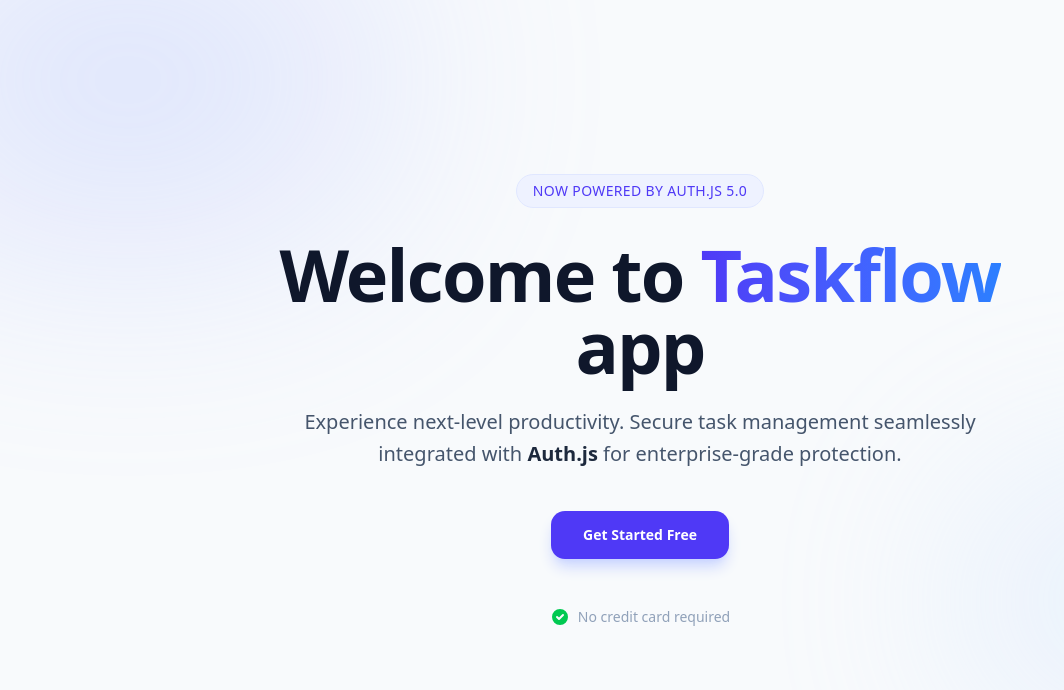
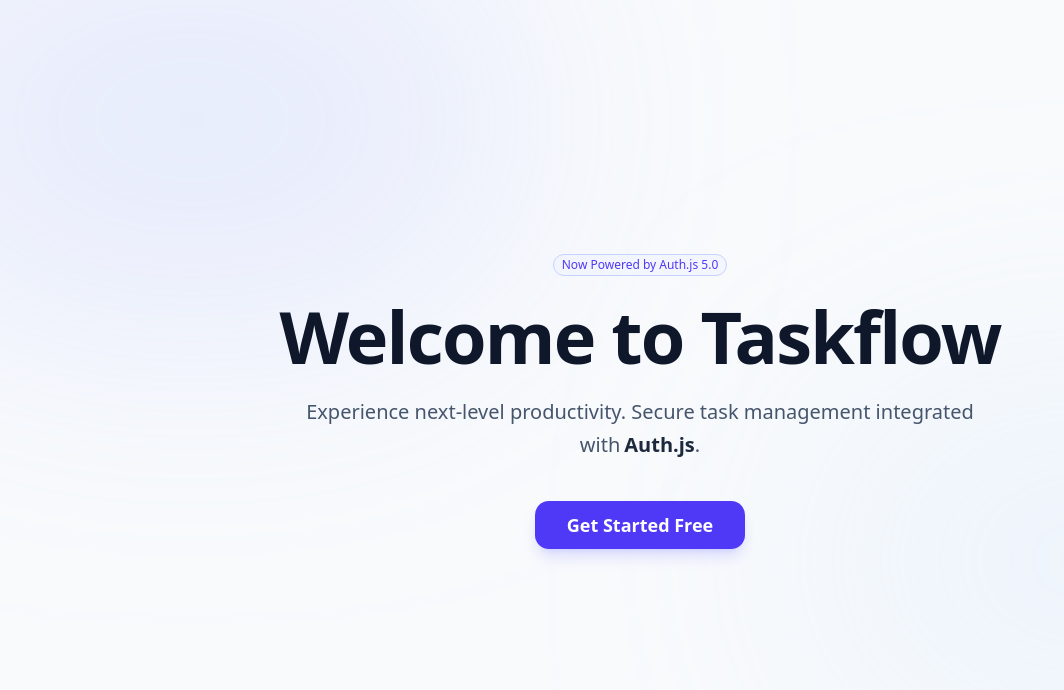
Before and after one commit to wasihunmelkamu/ToDoList, a Next.js app: page / in a window 1280 px wide. Shown: the top 690 px of the page, without its empty margins (0-1064 px from the left). Built offline with nearby package versions, Linux system fonts and the light colour scheme.

Commit message:
add custom style

```diff
--- a/app/page.tsx
+++ b/app/page.tsx
@@ -1,62 +1,48 @@
 import { Button } from "@/components/ui/button";
 import { Badge } from "@/components/ui/badge";
+import Link from "next/link";
+import { THEME_STYLES } from "@/them";
 
-import Link from "next/link";
 export default function Home() {
   return (
     <div className="min-h-screen bg-slate-50 flex flex-col items-center justify-center px-6 overflow-hidden relative">
-      {/* Background Decorative Element */}
-      <div className="absolute top-0 left-1/2 -translate-x-1/2 w-full h-full opacity-30 pointer-events-none">
-        <div className="absolute top-[-10%] left-[-10%] w-[40%] h-[40%] bg-indigo-300 rounded-full blur-[120px]"></div>
-        <div className="absolute bottom-[10%] right-[-5%] w-[30%] h-[30%] bg-blue-200 rounded-full blur-[100px]"></div>
+      {/* Dynamic Background */}
+      <div className="absolute top-0 left-1/2 -translate-x-1/2 w-full h-full pointer-events-none">
+        <div
+          className={`${THEME_STYLES.blobBase} top-[-10%] left-[-10%] w-[50%] h-[50%] bg-indigo-300`}
+        />
+        <div
+          className={`${THEME_STYLES.blobBase} bottom-[10%] right-[-5%] w-[40%] h-[40%] bg-blue-200 animation-delay-2000`}
+        />
       </div>
 
       <main className="relative z-10 text-center max-w-3xl">
-        {/* Badge */}
-        <Badge className="inline-block px-4 py-1.5 mb-6 text-sm font-medium tracking-wide text-indigo-600 uppercase bg-indigo-50 rounded-full border border-indigo-100">
+        <Badge
+          variant="outline"
+          className="mb-6 border-indigo-200 text-indigo-600 bg-indigo-50/50"
+        >
           Now Powered by Auth.js 5.0
         </Badge>
 
-        {/* Header */}
         <h1 className="text-5xl md:text-7xl font-extrabold text-slate-900 tracking-tight mb-6">
           Welcome to{" "}
-          <span className="bg-clip-text text-transparent bg-gradient-to-r from-indigo-600 to-blue-500">
-            Taskflow
-          </span>{" "}
-          app
+          <span className={THEME_STYLES.brandGradientText}>Taskflow</span>
         </h1>
 
-        {/* Paragraph */}
         <p className="text-lg md:text-xl text-slate-600 mb-10 leading-relaxed max-w-2xl mx-auto">
-          Experience next-level productivity. Secure task management seamlessly
-          integrated with{" "}
-          <span className="font-semibold text-slate-800">Auth.js</span> for
-          enterprise-grade protection.
+          Experience next-level productivity. Secure task management integrated
+          with
+          <span className="font-semibold text-slate-800 ml-1">Auth.js</span>.
         </p>
 
-        {/* Button Component */}
         <div className="flex flex-col sm:flex-row items-center justify-center gap-4">
-          <Link href="/Login">
-            <Button className="px-8 py-4 bg-indigo-600 hover:bg-indigo-700 text-white font-semibold rounded-xl transition-all duration-200 shadow-lg shadow-indigo-200 hover:shadow-indigo-300 transform hover:-translate-y-0.5 active:scale-95 w-full sm:w-auto">
+          <Link href="/Login" className="w-full sm:w-auto">
+            <Button
+              className={`${THEME_STYLES.primaryButton} px-8 py-6 rounded-xl text-lg w-full`}
+            >
               Get Started Free
             </Button>
           </Link>
-        </div>
-
-        {/* Trust Factor */}
-        <div className="mt-12 flex items-center justify-center gap-2 text-slate-400 text-sm">
-          <svg
-            className="w-5 h-5 text-green-500"
-            fill="currentColor"
-            viewBox="0 0 20 20"
-          >
-            <path
-              fillRule="evenodd"
-              d="M10 18a8 8 0 100-16 8 8 0 000 16zm3.707-9.293a1 1 0 00-1.414-1.414L9 10.586 7.707 9.293a1 1 0 00-1.414 1.414l2 2a1 1 0 001.414 0l4-4z"
-              clipRule="evenodd"
-            />
-          </svg>
-          No credit card required
         </div>
       </main>
     </div>
```
